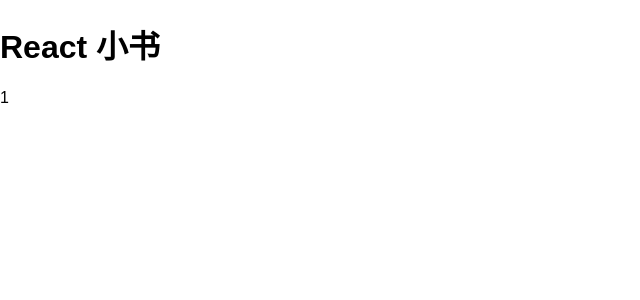
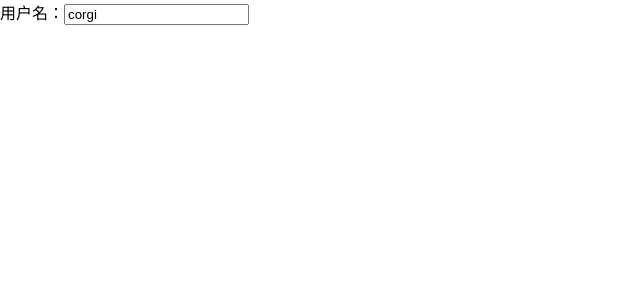
Before and after one commit to JenningFan/try-react, a React (Create React App) app: page / in a window 1280 px wide. Shown: the top 300 px of the page, without its empty margins (0-640 px from the left). Built offline with nearby package versions, Linux system fonts and the light colour scheme.

Commit message:
session 28-higher-order component

```diff
--- a/src/InputWithUserName.jsx
+++ b/src/InputWithUserName.jsx
@@ -2,11 +2,11 @@
 import wrapWithAjaxData from './wrapWithAjaxData.jsx'
 
 class InputWithUserName extends Component {
+
     render() {
-        console.dir(this.props.data)
         //const {username} = this.props.data
         //console.log(typeof this.props.data.username)
-        return <input value={this.props.data}/>
+        return <input value={this.props.data.username}/>
     }
 }
 
--- a/src/index.js
+++ b/src/index.js
@@ -38,7 +38,7 @@
 //ReactDOM.render(<UserList />, document.getElementById('root'))
 //ReactDOM.render(<Entry />, document.getElementById('root'))
 //ReactDOM.render(<PercentageApp />, document.getElementById('root'))
-ReactDOM.render(<Header3 />, document.getElementById('root'))
+//ReactDOM.render(<Header3 />, document.getElementById('root'))
 //ReactDOM.render(<Index2 />, document.getElementById('root'))
 //ReactDOM.render(<Index3 />, document.getElementById('root'))
 //ReactDOM.render(<AutoFocusInput />, document.getElementById('root'))
@@ -56,6 +56,6 @@
 //ReactDOM.render(<Post style={{ color: 'blue', fontSize: '13px' }} />, document.getElementById('root'))
 //ReactDOM.render(<Post style={{ fontSize: '12px' }} />, document.getElementById('root'))
 
-//ReactDOM.render(<Index4 />, document.getElementById('root'))
+ReactDOM.render(<Index4 />, document.getElementById('root'))
 //ReactDOM.render(<div>{ users.map((user, i) => <UserList key={i} user={user} />) }</div>, document.getElementById('root'))
 registerServiceWorker();
--- a/src/wrapWithAjaxData.jsx
+++ b/src/wrapWithAjaxData.jsx
@@ -3,29 +3,33 @@
 
 export default (WrappedComponent, name) => {
     class NewComponent extends Component {
+
         constructor() {
             super()
             this.state = {
-                data: null,
-                time: 1
+                data: {
+                    username: ''
+                }
             }
         }
 
         componentWillMount() {
             axios.get(`./${name}.json`).then((data) => {
-                console.log(data.data)
+                //setState是可能异步可能同步，即不能保证是同步
                 this.setState({
                     data: data.data
                 })
             })
         }
 
+        /** render函数会被执行两次
+         *  第一次是NewComponent被初始化时，此时this.state.data取的是constructor里面的初始data值，即data: {username: ''}
+         *  第二次是在componentWillMount的ajax请求的回调函数this.setState被真正执行时，此时获取到了ajax返回的数据，即data: {username: 'corgi'}，会触发re-render
+         */
         render() {
             console.log(this.state.data)
-            console.log(`第${this.state.time++}次执行`)
-            console.log(this.state.time)
             return (
-                <WrappedComponent data={this.state.data}/>
+                <WrappedComponent data={this.state.data} />
             )
         }
     }
```
